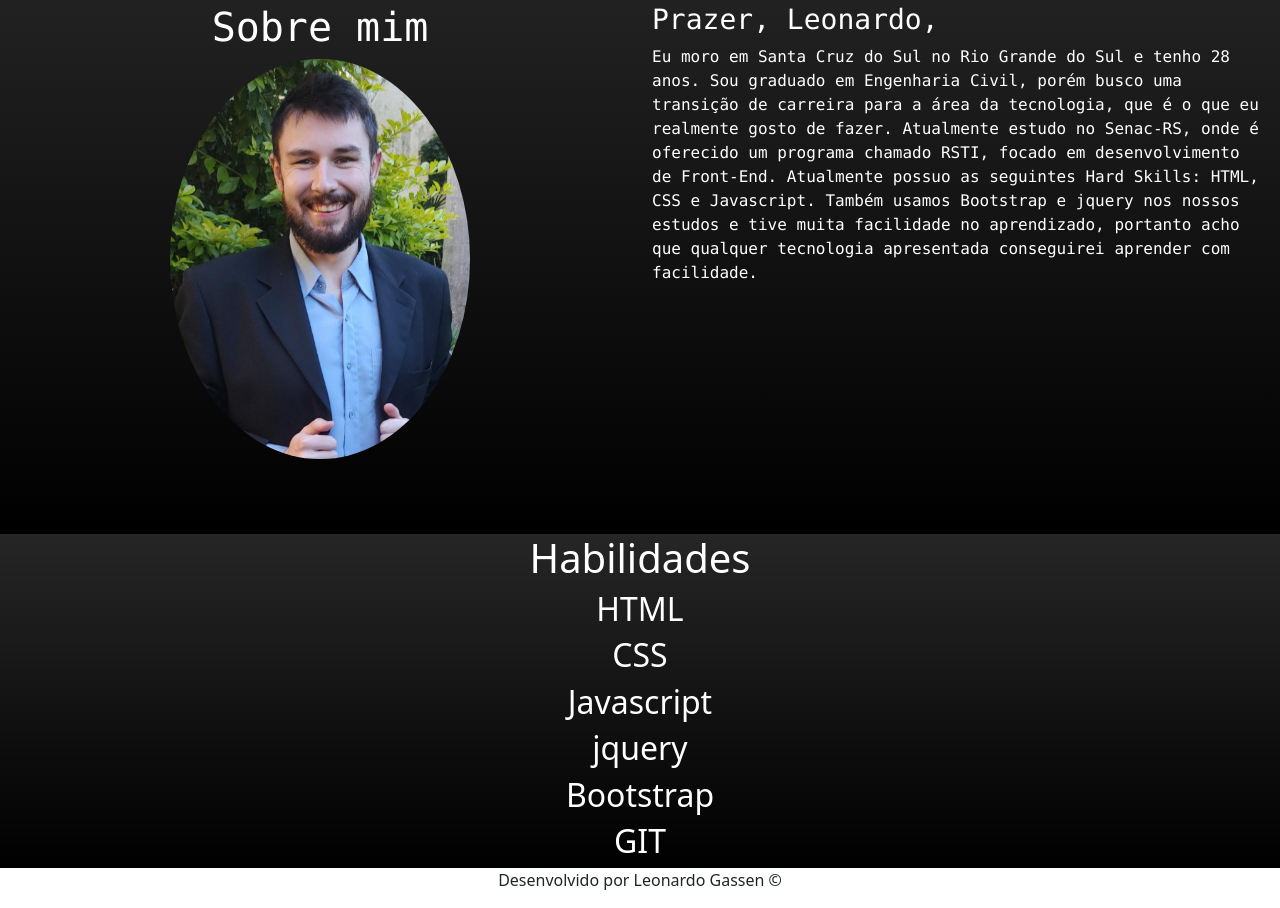
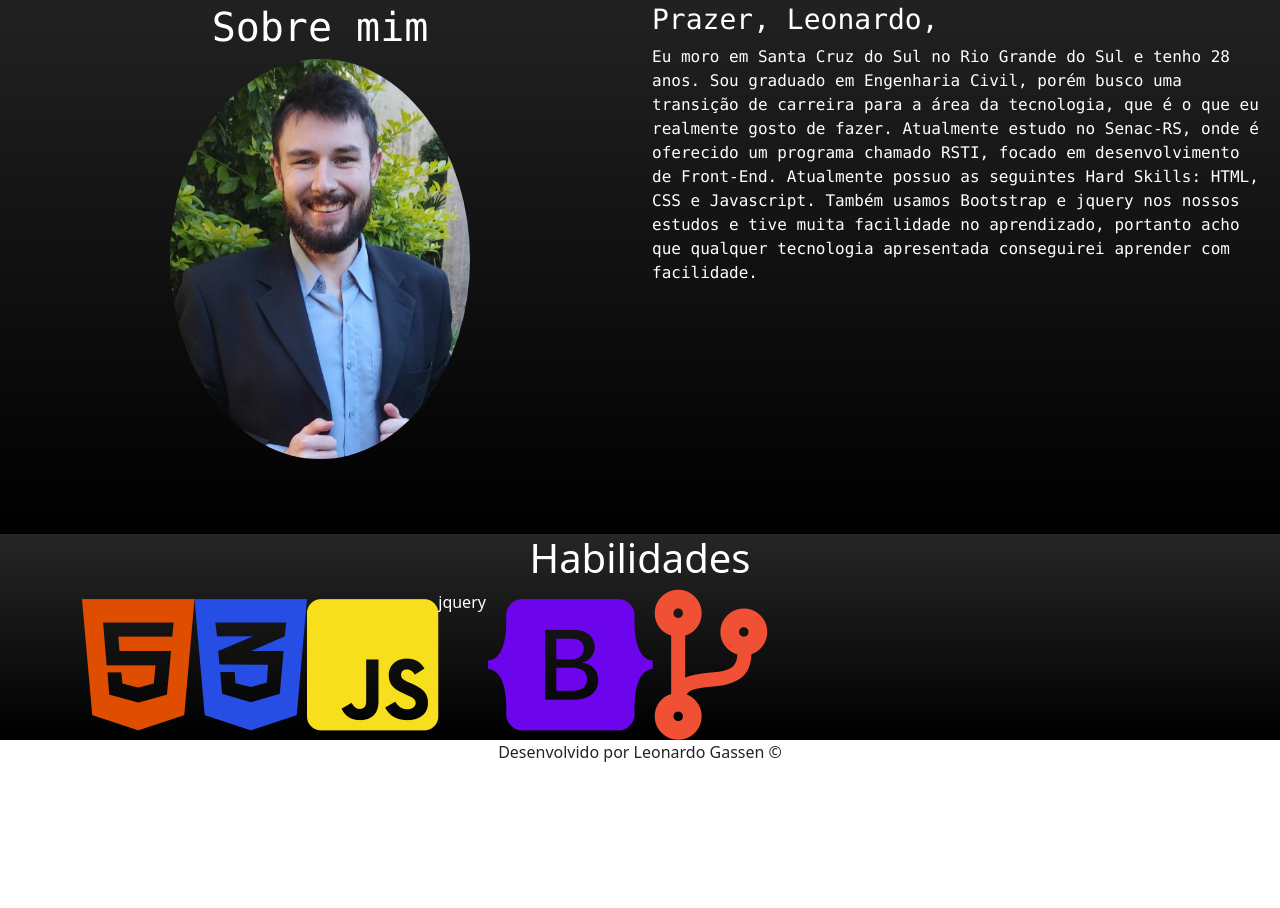
Before and after one commit to saragamati/web_portfolio, a plain HTML site: page index.html in a window 1280 px wide. Shown: the part 872-1780 px from the top of the page. After the commit the page ends 1652 px from the top, so only its background shows below. Drawn offline with nearby package versions, Linux system fonts and the light colour scheme.

Commit message:
Removi alguns pacotes e instalei por CDN

```diff
--- a/index.html
+++ b/index.html
@@ -7,6 +7,7 @@
     <link href="https://cdn.jsdelivr.net/npm/bootstrap@5.3.0-alpha1/dist/css/bootstrap.min.css" rel="stylesheet" integrity="sha384-GLhlTQ8iRABdZLl6O3oVMWSktQOp6b7In1Zl3/Jr59b6EGGoI1aFkw7cmDA6j6gD" crossorigin="anonymous">
     <link rel="stylesheet" href="https://cdn.jsdelivr.net/npm/bootstrap-icons@1.10.3/font/bootstrap-icons.css">
     <link rel="stylesheet" href="styles/styles.css">
+    <link rel="stylesheet" href="https://use.fontawesome.com/releases/v5.15.4/css/all.css" integrity="sha384-DyZ88mC6Up2uqS4h/KRgHuoeGwBcD4Ng9SiP4dIRy0EXTlnuz47vAwmeGwVChigm" crossorigin="anonymous"/>
     <title>Leonardo Gassen</title>
 </head>
 <body>
@@ -116,13 +117,19 @@
                     Habilidades
                 </h1>
             </div>
-            <div>
-                <h2>HTML</h2>
-                <h2>CSS</h2>
-                <h2>Javascript</h2>
-                <h2>jquery</h2>
-                <h2>Bootstrap</h2>
-                <h2>GIT</h2>
+            <div class="container d-flex">
+                <div>
+                    <i class="fab fa-html5" style="color: #df4e00; font-size: 150px;"></i>
+                </div>
+                <div>
+                    <i class="fab fa-css3-alt" style="color: #264de4; font-size: 150px;"></i>
+                </div>
+                <div>
+                    <i class="fab fa-js-square" style="color: #f7df1e; font-size: 150px;"></i>
+                </div>
+                <div>jquery</div>
+                <div><i class="fab fa-bootstrap" style="color: #6c05eb; font-size: 150px;"></i></div>
+                <div><i class="fas fa-code-branch" style="color: #f05033; font-size: 150px;"></i></div>
             </div>
         </div>
     </main>
--- a/js/main.js
+++ b/js/main.js
@@ -1,3 +1,4 @@
+
 function wheelRedirect(id) {
     if(id == "card1button") {
         const link = "https://www.linkedin.com/in/leonardo-gassen-sobrinho-3837b6244/";
--- a/package.json
+++ /dev/null
@@ -1,5 +0,0 @@
-{
-  "dependencies": {
-    "font-awesome": "^4.7.0"
-  }
-}
```
Also changed, not shown: 1 other file.
